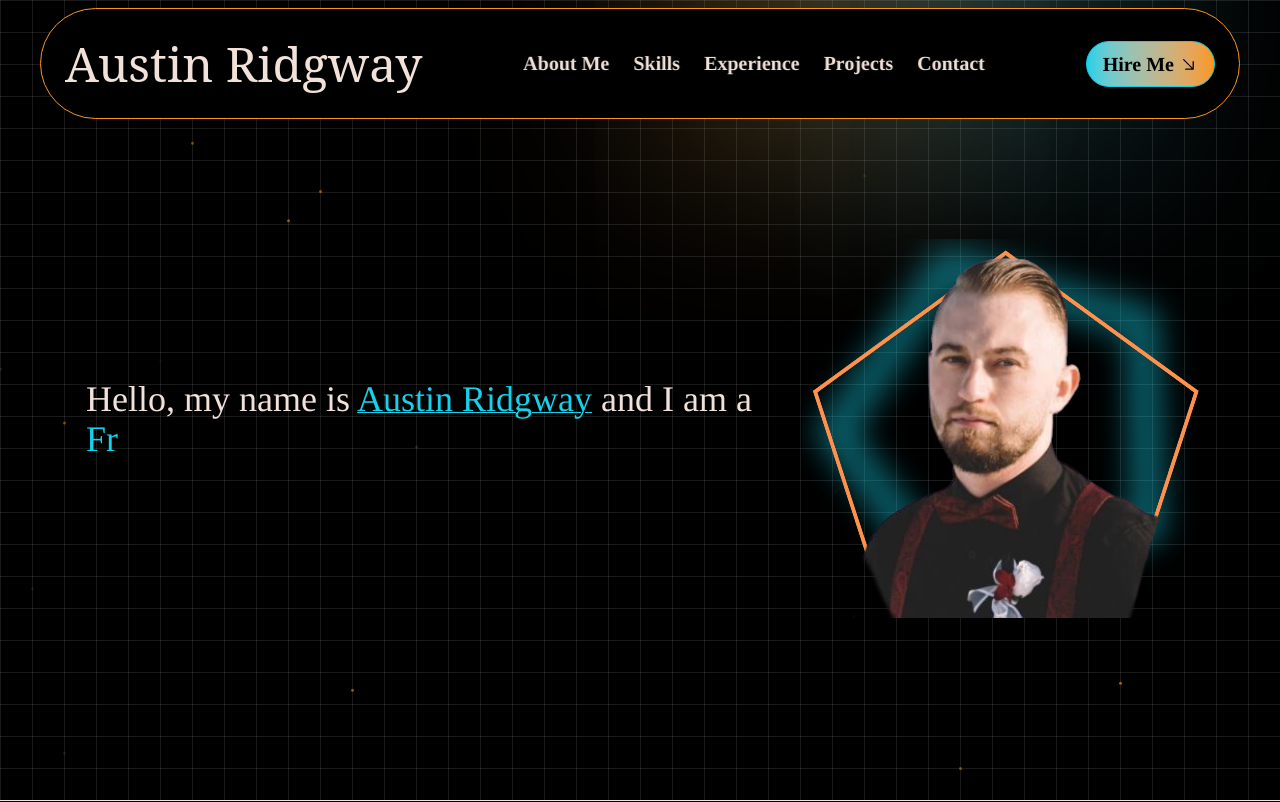
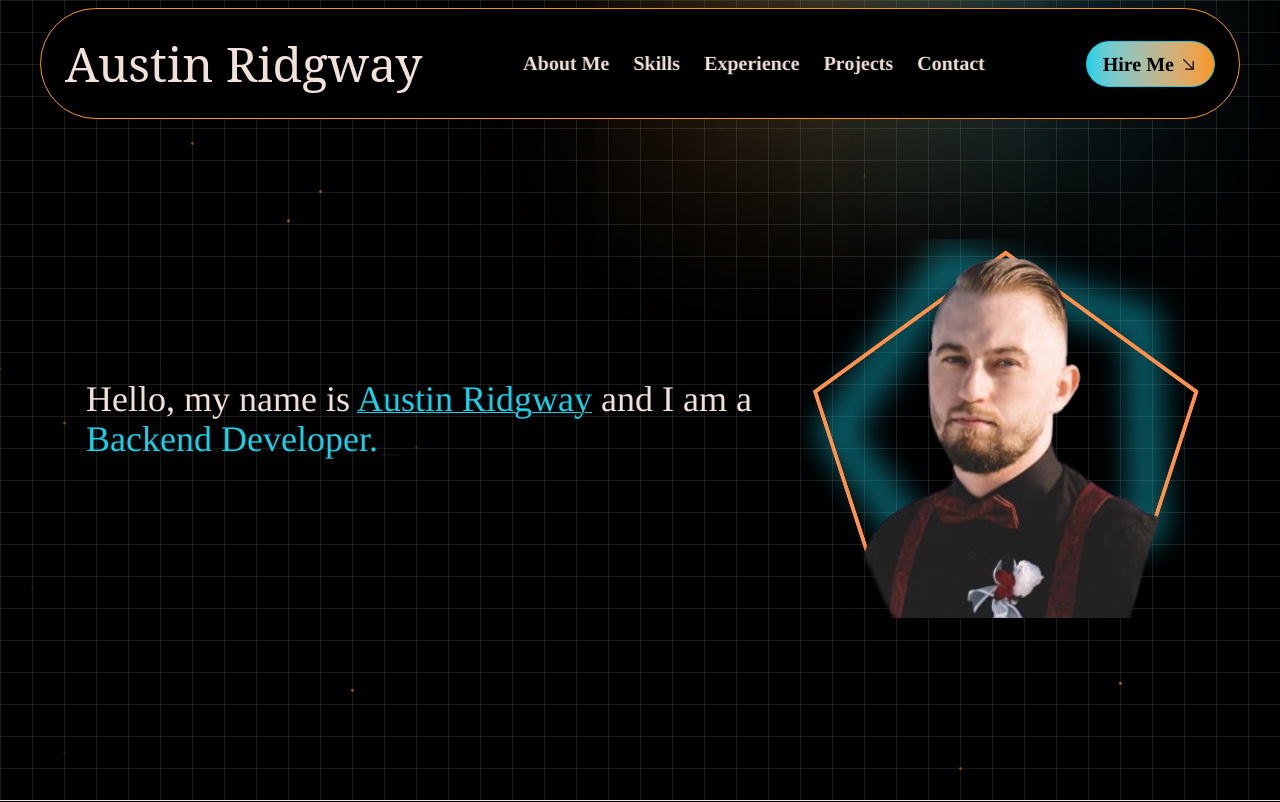
Before and after one commit to RidgwayA/portfolio, a React (Vite) app in the folder ar-portfolio/: page / in a window 1280 px wide. Shown: the top 802 px of the page. Built offline with nearby package versions, Linux system fonts and the light colour scheme; a web font is replaced by a local one.

Commit message:
upgraded typewriter effect and fixed HeroText to implement.

```diff
--- a/ar-portfolio/package.json
+++ b/ar-portfolio/package.json
@@ -17,6 +17,7 @@
     "react": "^19.0.0",
     "react-dom": "^19.0.0",
     "react-icons": "^5.4.0",
+    "react-simple-typewriter": "^5.0.1",
     "tailwindcss": "^4.0.6"
   },
   "devDependencies": {
--- a/ar-portfolio/src/componets/heroSection/HeroText.jsx
+++ b/ar-portfolio/src/componets/heroSection/HeroText.jsx
@@ -1,19 +1,19 @@
 import React from "react";
-import Typewriter from 'typewriter-effect';
+import { Typewriter } from "react-simple-typewriter";
 
 const HeroText = () => {
   // Function to render Typewriter effect with fixed size
   const renderTypewriter = () => (
     <span className="relative inline-block w-[350px] h-[50px] overflow-hidden">
-      <span className="absolute left-0 top-0 w-full text-cyan ">
+      <span className="absolute left-0 top-0 w-full text-cyan">
         <Typewriter
-          options={{
-            strings: ["Frontend Developer.", "Backend Developer.", "Android Developer."],
-            autoStart: true,
-            loop: true,
-            cursor: "_",
-            deleteSpeed: 100,
-          }}
+          words={["Frontend Developer.", "Backend Developer.", "Android Developer."]}
+          loop={true}
+          cursor
+          cursorStyle="_"
+          typeSpeed={100}
+          deleteSpeed={50}
+          delaySpeed={1500}
         />
       </span>
     </span>
@@ -23,13 +23,9 @@ const HeroText = () => {
     <div className="flex flex-col pr-[50px] gap-4 h-full justify-center md:text-left sm:text-center px-4 p-5 min-h-[200px] relative">
       <h1 className="lg:text-4xl sm:text-xl text-white">
         Hello, my name is{" "}
-        <span className="text-cyan underline decoration-1">Austin Ridgway</span> and I am a <br/>{" "}
+        <span className="text-cyan underline decoration-1">Austin Ridgway</span> and I am a <br />{" "}
         {renderTypewriter()}
       </h1>
-
-      {/* <p className="lg:text-4xl sm:text-xl text-white">
-        I have a passion for all things technology and a desire to learn!
-      </p> */}
     </div>
   );
 };
```
Also changed, not shown: 1 other file (tests, documents, lock files or other folders).
